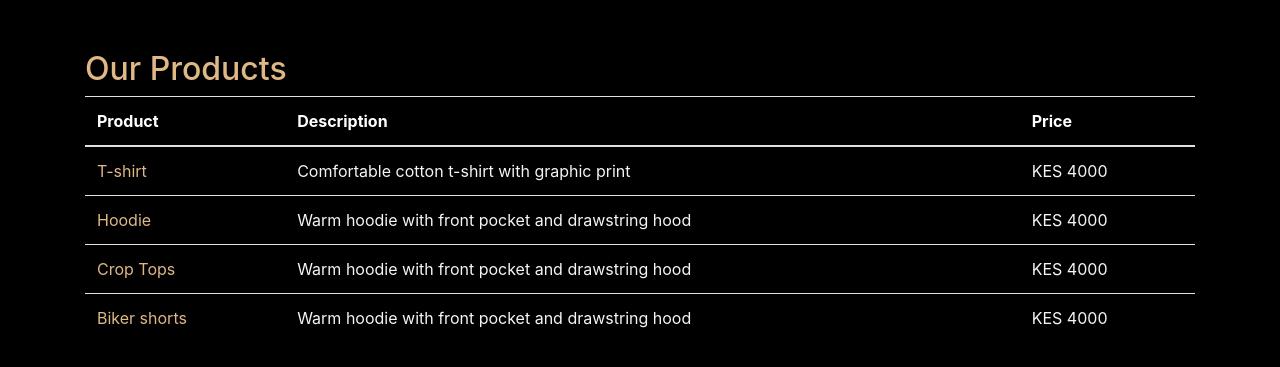
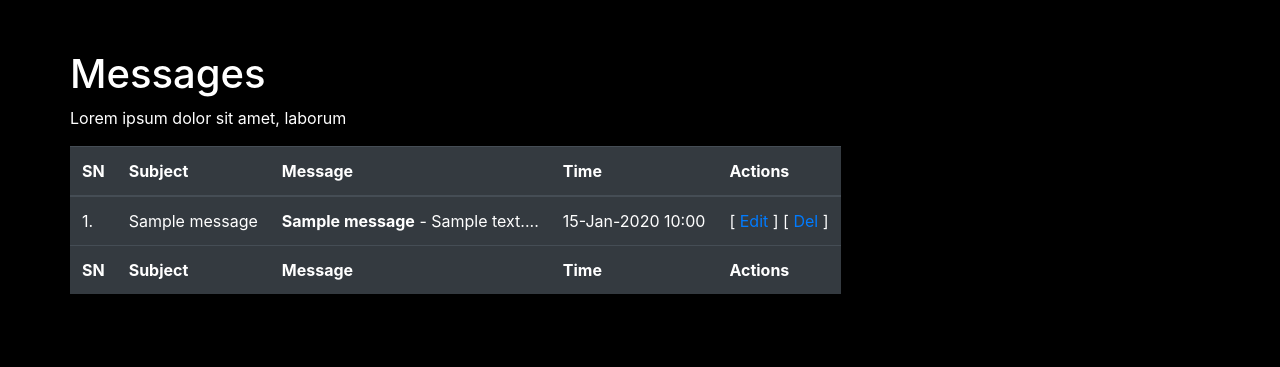
Before and after one commit to HassanKulu/wad_c, a PHP site: page /view_messages.php in a window 1280 px wide. Shown: the top 367 px of the page. Run offline with PHP 8.4, Linux system fonts and the light colour scheme; tables that the repository leaves empty or names only in its code hold one stand-in row (values such as "Sample post"); some libraries are stand-ins or nearby versions.

Commit message:
view messages page done

```diff
--- a/view_messages.php
+++ b/view_messages.php
@@ -3,7 +3,7 @@
 <head>
     <meta charset="UTF-8">
     <meta name="viewport" content="width=device-width, initial-scale=1.0">
-    <title>Document</title>
+    <title>Messages</title>
     <link rel="stylesheet" href="./styles/products.css">
     <link href="https://stackpath.bootstrapcdn.com/bootstrap/4.5.2/css/bootstrap.min.css" rel="stylesheet">
 </head>
@@ -15,64 +15,93 @@
     .container {
         margin-top: 50px;
     }
-    .product-heading
-    {
+    .product-heading {
         color: white;
     }
-    .container h2
-    {
+    .container h2 {
         color: burlywood;
     }
-    .td-1
-    {
+    .td-1 {
         color: burlywood;
     }
-    .td-2
-    {
+    .td-2 {
         color: whitesmoke;
     }
-
 </style>
 <body>
     <div class="container">
-        <h2>Our Products</h2>
-        <div class="table-responsive">
-            <table class="table table-striped">
+    <?php
+    require_once("includes/db_connect.php");
+if (isset($_GET["DelId"])) {
+        $DelId = mysqli_real_escape_string($conn, $_GET["DelId"]);
+
+        // SQL to delete a record
+        $del_msg = "DELETE FROM `messages` WHERE id='$DelId' LIMIT 1";
+
+        if ($conn->query($del_msg) === TRUE) {
+            header("Location: view_messages.php");
+            exit();
+        } else {
+            echo "Error deleting record: " . $conn->error;
+        }
+    }
+    ?>
+        <div class="row">
+        <div class="content">
+            <h1>Messages</h1>
+            <p>Lorem ipsum dolor sit amet, laborum</p>
+            <table class="table table-dark">
                 <thead>
                     <tr>
-                        <th class="product-heading">Product</th>
-                        <th class="product-heading">Description</th>
-                        <th class="product-heading">Price</th>
+                        <th>SN</th>
+                        <th>Subject</th>
+                        <th>Message</th>
+                        <th>Time</th>
+                        <th>Actions</th>
                     </tr>
                 </thead>
-                <tbody class="table-body">
+                <tbody>
+<?php
+$select_msg = "SELECT * FROM `messages` ORDER BY created_at DESC";
+$sel_msg_res = $conn->query($select_msg);
+$cm = 0;
+if ($sel_msg_res->num_rows > 0) {
+    // output data of each row
+    while ($sel_msg_row = $sel_msg_res->fetch_assoc()) {
+        $cm++;
+?>
+        <tr>
+            <td><?php echo $cm; ?>.</td>
+            <td><?php echo $sel_msg_row["subject"]; ?></td>
+            <td><?php echo '<strong>' . $sel_msg_row["subject"] . '</strong> - ' . substr($sel_msg_row["message"], 0, 25) . '...'; ?></td>
+            <td><?php echo date("d-M-Y H:i", strtotime($sel_msg_row["created_at"])); ?></td>
+            <td>
+                [ <a href="edit_msg.php?messageId=<?php echo $sel_msg_row["id"]; ?>">Edit</a> ]
+                [ <a href="?DelId=<?php echo $sel_msg_row["id"]; ?>">Del</a> ]
+            </td>
+        </tr>
+<?php
+    }
+} else {
+    echo "<tr><td colspan='5'>0 results</td></tr>";
+}
+?>
+                </tbody>
+                <tfoot>
                     <tr>
-                        <td class="td-1">T-shirt</td>
-                        <td class="td-2">Comfortable cotton t-shirt with graphic print</td>
-                        <td class="td-2">KES 4000</td>
+                        <th>SN</th>
+                        <th>Subject</th>
+                        <th>Message</th>
+                        <th>Time</th>
+                        <th>Actions</th>
                     </tr>
-                    <tr>
-                        <td class="td-1">Hoodie</td>
-                        <td class="td-2">Warm hoodie with front pocket and drawstring hood</td>
-                        <td class="td-2">KES 4000</td>
-                    </tr>
-                    <tr>
-                        <td class="td-1">Crop Tops</td>
-                        <td class="td-2">Warm hoodie with front pocket and drawstring hood</td>
-                        <td class="td-2">KES 4000</td>
-                    </tr>
-                    <tr>
-                        <td class="td-1">Biker shorts</td>
-                        <td class="td-2">Warm hoodie with front pocket and drawstring hood</td>
-                        <td class="td-2">KES 4000</td>
-                    </tr>
-                    <!-- Add more rows for additional products -->
-                </tbody>
+                </tfoot>
             </table>
         </div>
     </div>
-    <script src="https://code.jquery.com/jquery-3.5.1.slim.min.js"></script>
-    <script src="https://cdn.jsdelivr.net/npm/@popperjs/core@2.5.3/dist/umd/popper.min.js"></script>
-    <script src="https://stackpath.bootstrapcdn.com/bootstrap/4.5.2/js/bootstrap.min.js"></script>
+</div>
+<script src="https://code.jquery.com/jquery-3.5.1.slim.min.js"></script>
+<script src="https://cdn.jsdelivr.net/npm/@popperjs/core@2.5.3/dist/umd/popper.min.js"></script>
+<script src="https://stackpath.bootstrapcdn.com/bootstrap/4.5.2/js/bootstrap.min.js"></script>
 </body>
 </html>
```
